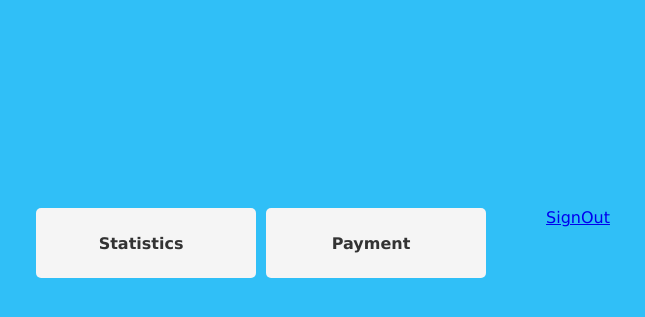
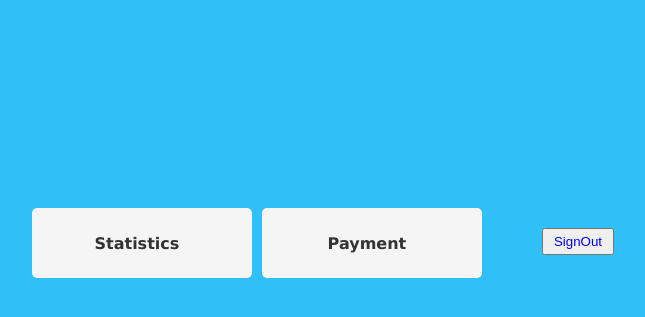
Before and after one commit to Davidssegawa/customer, a Django app: page /home/ in a window 1280 px wide. Shown: the top 317 px of the page, without its empty margins (317-962 px from the left). Run offline with Django 5.2, Linux system fonts and the light colour scheme; the visitor is signed in with stand-in values (Sample User, id 1).

Commit message:
styling index template

```diff
--- a/static/style/home.css
+++ b/static/style/home.css
@@ -16,9 +16,7 @@ body {
     margin-top: 200px;
     /* padding: 35px; */
 }
-.container-2{
-    margin-left:50px;
-}
+
 .item{
     flex: 1;
     background-color: whitesmoke; /* Background color of the box */
@@ -43,11 +41,13 @@ body {
     align-items:center;
     margin-right:10px;
 }
-
-button{
+.container-2{
+    margin-left:50px;
+}
+.container-2 button{
     padding:4px 10px;
     margin-top:20px;
 }
-button a{
+.container-2 button a{
     text-decoration: none;
 }
--- a/templates/authentication/home.html
+++ b/templates/authentication/home.html
@@ -12,7 +12,7 @@
     <div class="container">
         <div class="item"><a href="statistics/">Statistics</a></div>
         <div class="item"><a href="payment/">Payment</a></div>
-        <div class="container-2"
+        <div class="container-2">
         {% if user.is_authenticated%}
 
         <button type="submit"><a href='/signout/'>SignOut</a></button>
```
